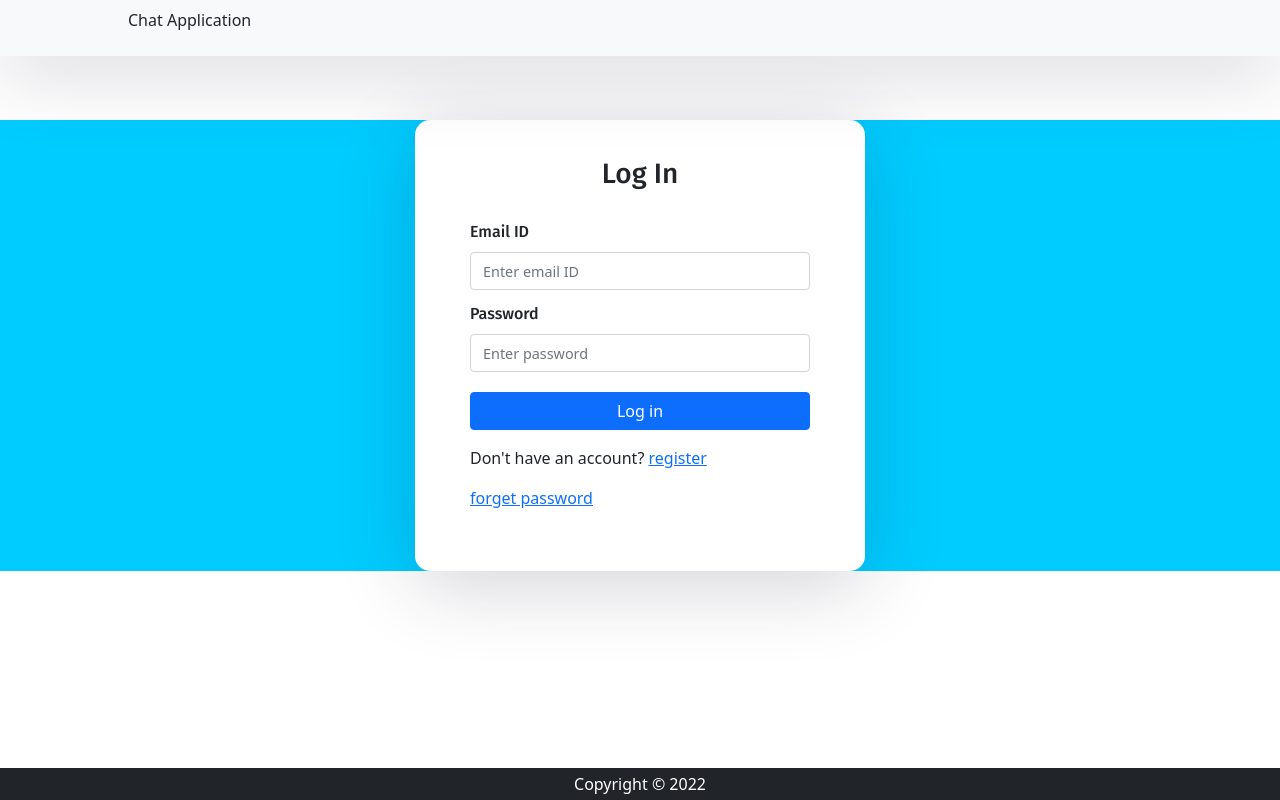
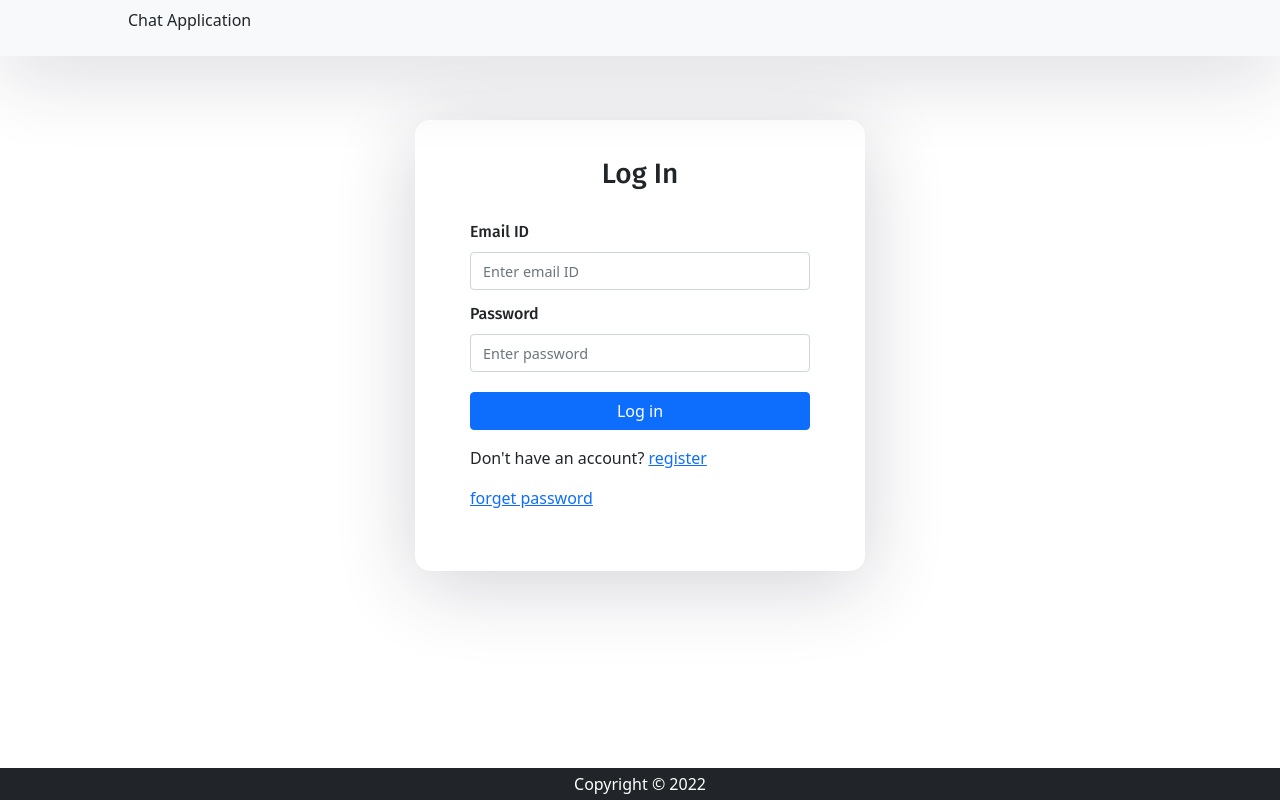
Before and after one commit to GouthamKannan/Chat_app_frontend, a React (Create React App) app: page / in a window 1280 px wide. Built offline with nearby package versions, Linux system fonts and the light colour scheme.

Commit message:
Updated background color

```diff
--- a/src/App.css
+++ b/src/App.css
@@ -32,7 +32,3 @@ input::placeholder {
   color: #999;
 }
 strong{color: blue;}
-
-.background {
-  background-color: #00ccff;
-}
```
